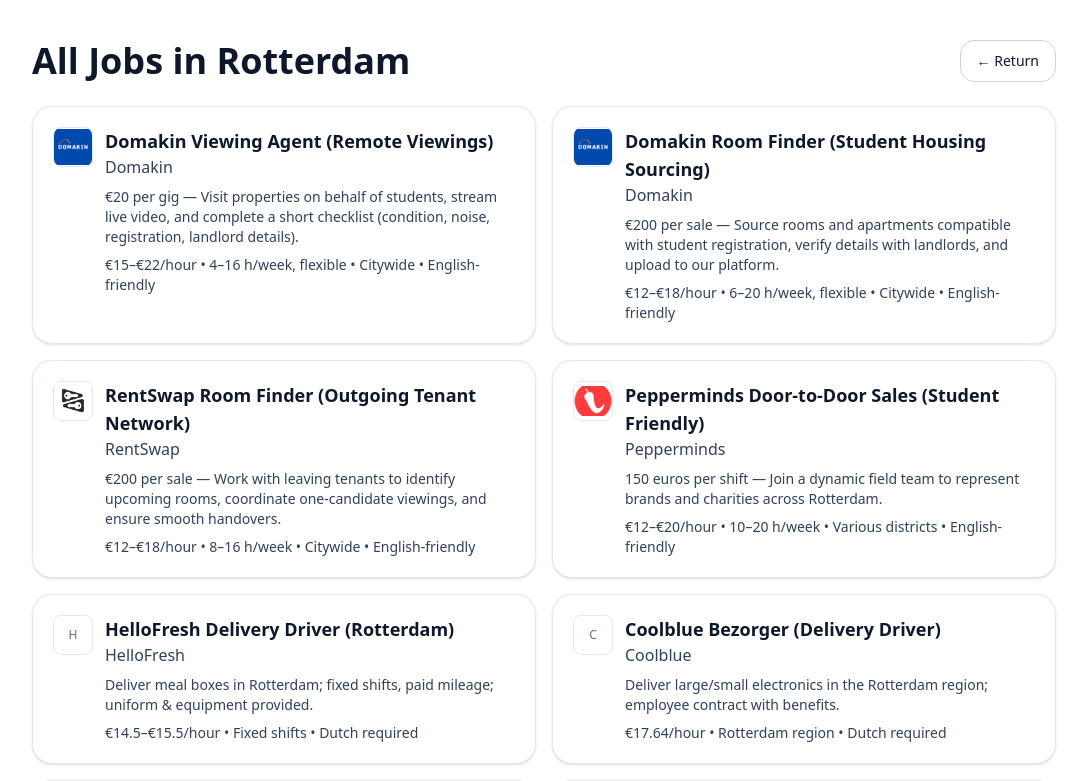
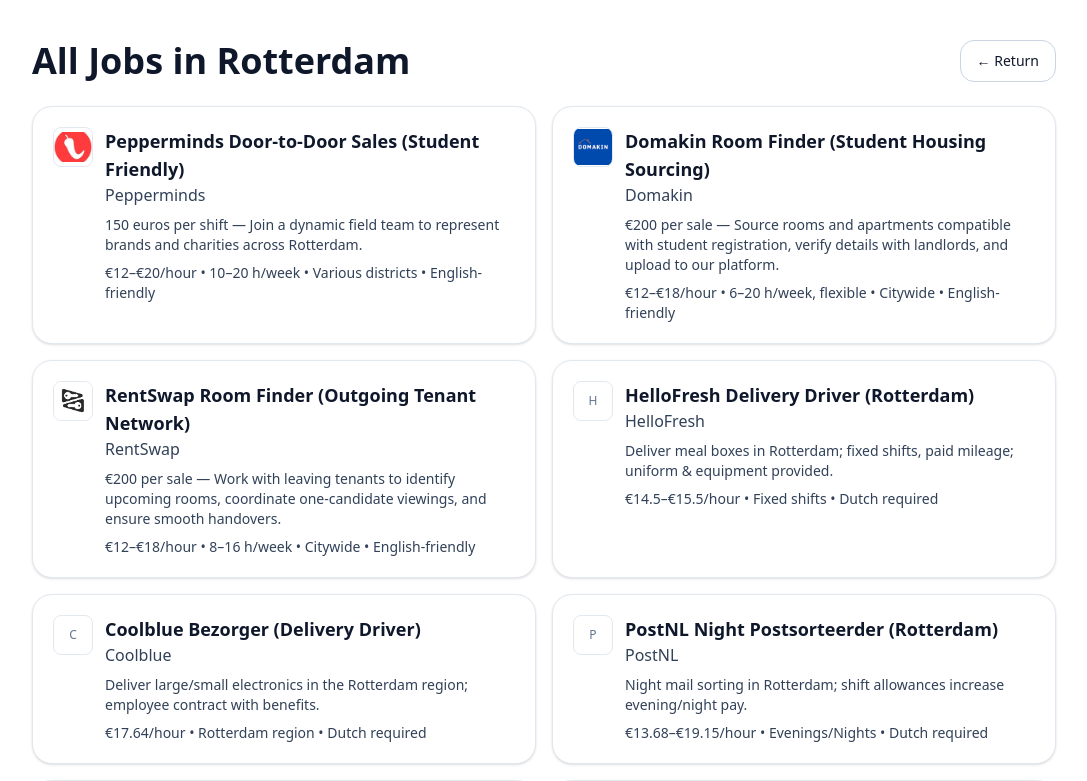
Before and after one commit to LazarPopov/studentjobrotterdam, a Next.js app in the folder studentjobs/: page /jobs in a window 1280 px wide. Shown: the top 781 px of the page, without its empty margins (96-1183 px from the left). Built offline with nearby package versions, Linux system fonts and the light colour scheme.

Commit message:
changing order of featured jobs + removing viewings

```diff
--- a/studentjobs/src/data/jobs.ts
+++ b/studentjobs/src/data/jobs.ts
@@ -91,32 +91,57 @@ function makeShortDescription(job: Partial<JobRecord>): string {
 type RawJob = Omit<JobRecord, "shortDescrition">;
 
 const RAW_JOBS: RawJob[] = [
-  {
-    slug: "domakin-viewing-agent-rotterdam",
-    title: "Domakin Viewing Agent (Remote Viewings)",
-    orgName: "Domakin",
+    {
+    slug: "pepperminds-door-to-door-sales-rotterdam",
+    title: "Pepperminds Door-to-Door Sales (Student Friendly)",
+    orgName: "Pepperminds",
     descriptionHtml:
-      "<p>Visit properties on behalf of students, stream live video, and complete a short checklist (condition, noise, registration, landlord details). Flexible shifts; training provided.</p><ul><li>Equipment: smartphone with data</li><li>Each viewing ~30–45 minutes</li><li>Bonus for fast response times</li></ul>",
+      "<p>Join a dynamic field team to represent brands and charities across Rotterdam. Training, daily briefings, and performance-based bonuses.</p><ul><li>Travel between neighborhoods</li><li>Team-based shifts</li><li>Commission on results</li></ul>",
     employmentType: "PART_TIME",
-    baseSalaryMin: 15,
-    baseSalaryMax: 22,
+    baseSalaryMin: 12,
+    baseSalaryMax: 20,
     currency: "EUR",
     payUnit: "HOUR",
     addressLocality: "Rotterdam",
-    area: "Citywide",
+    area: "Various districts",
     englishFriendly: true,
-    workHours: "4–16 h/week, flexible",
+    workHours: "10–20 h/week",
     datePosted: new Date().toISOString().slice(0, 10),
     validThrough: "2025-12-31",
-    categories: ["fieldwork", "events"],
+    categories: ["sales", "fieldwork"],
     featured: true,
-    // amounts for short description
-    perGigAmount: 20,                              // €20 per gig
-    // logo
-    logoUrl: "/logos/domakin.png",
-    logoAlt: "Domakin logo",
-    externalUrl: "https://www.domakin.nl/contact"
+    // unknown numeric commission -> use text fallback
+    perSaleAmountText: "150 еuros per shift",
+    logoUrl: "/logos/pepperminds.jpeg",
+    logoAlt: "Pepperminds logo",
+    externalUrl: "https://www.pepperminds.nl/makeithappen/?mkt=LZ&utm_source=viavia&utm_medium=crewapp&utm_campaign=makeithappen",
   },
+  // {
+  //   slug: "domakin-viewing-agent-rotterdam",
+  //   title: "Domakin Viewing Agent (Remote Viewings)",
+  //   orgName: "Domakin",
+  //   descriptionHtml:
+  //     "<p>Visit properties on behalf of students, stream live video, and complete a short checklist (condition, noise, registration, landlord details). Flexible shifts; training provided.</p><ul><li>Equipment: smartphone with data</li><li>Each viewing ~30–45 minutes</li><li>Bonus for fast response times</li></ul>",
+  //   employmentType: "PART_TIME",
+  //   baseSalaryMin: 15,
+  //   baseSalaryMax: 22,
+  //   currency: "EUR",
+  //   payUnit: "HOUR",
+  //   addressLocality: "Rotterdam",
+  //   area: "Citywide",
+  //   englishFriendly: true,
+  //   workHours: "4–16 h/week, flexible",
+  //   datePosted: new Date().toISOString().slice(0, 10),
+  //   validThrough: "2025-12-31",
+  //   categories: ["fieldwork", "events"],
+  //   featured: false,
+  //   // amounts for short description
+  //   perGigAmount: 20,                              // €20 per gig
+  //   // logo
+  //   logoUrl: "/logos/domakin.png",
+  //   logoAlt: "Domakin logo",
+  //   externalUrl: "https://www.domakin.nl/contact"
+  // },
   {
     slug: "domakin-room-finder-rotterdam",
     title: "Domakin Room Finder (Student Housing Sourcing)",
@@ -166,31 +191,6 @@ const RAW_JOBS: RawJob[] = [
     logoUrl: "/logos/rentswap.png",
     logoAlt: "RentSwap logo",
     externalUrl:"https://www.rentswap.nl/",
-  },
-  {
-    slug: "pepperminds-door-to-door-sales-rotterdam",
-    title: "Pepperminds Door-to-Door Sales (Student Friendly)",
-    orgName: "Pepperminds",
-    descriptionHtml:
-      "<p>Join a dynamic field team to represent brands and charities across Rotterdam. Training, daily briefings, and performance-based bonuses.</p><ul><li>Travel between neighborhoods</li><li>Team-based shifts</li><li>Commission on results</li></ul>",
-    employmentType: "PART_TIME",
-    baseSalaryMin: 12,
-    baseSalaryMax: 20,
-    currency: "EUR",
-    payUnit: "HOUR",
-    addressLocality: "Rotterdam",
-    area: "Various districts",
-    englishFriendly: true,
-    workHours: "10–20 h/week",
-    datePosted: new Date().toISOString().slice(0, 10),
-    validThrough: "2025-12-31",
-    categories: ["sales", "fieldwork"],
-    featured: true,
-    // unknown numeric commission -> use text fallback
-    perSaleAmountText: "150 еuros per shift",
-    logoUrl: "/logos/pepperminds.jpeg",
-    logoAlt: "Pepperminds logo",
-    externalUrl: "https://www.pepperminds.nl/makeithappen/?mkt=LZ&utm_source=viavia&utm_medium=crewapp&utm_campaign=makeithappen",
   },
 ];
 // Paste into src/data/jobs.ts (after RAW_JOBS is defined)
```
Also changed, not shown: 1 other file (tests, documents, lock files or other folders).
